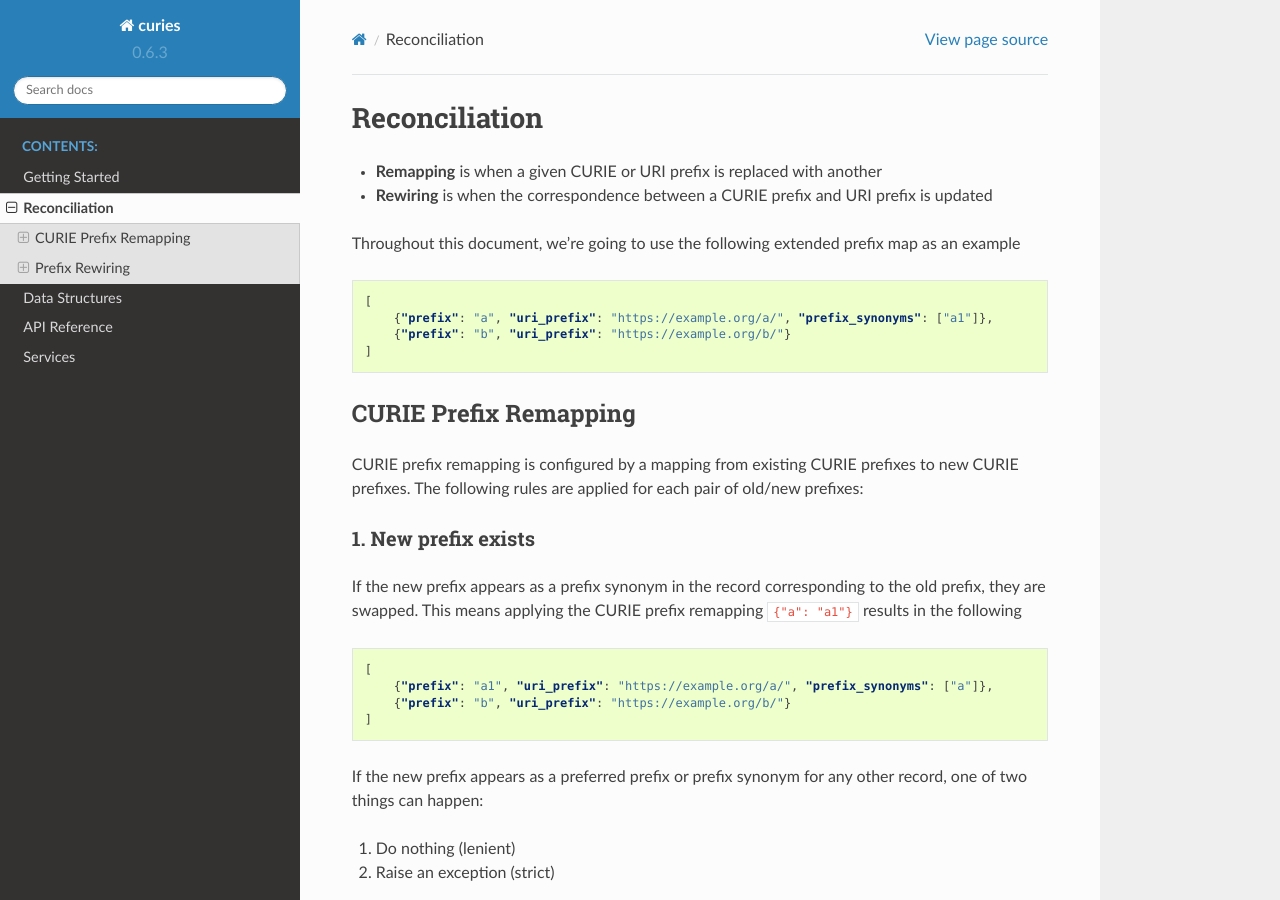
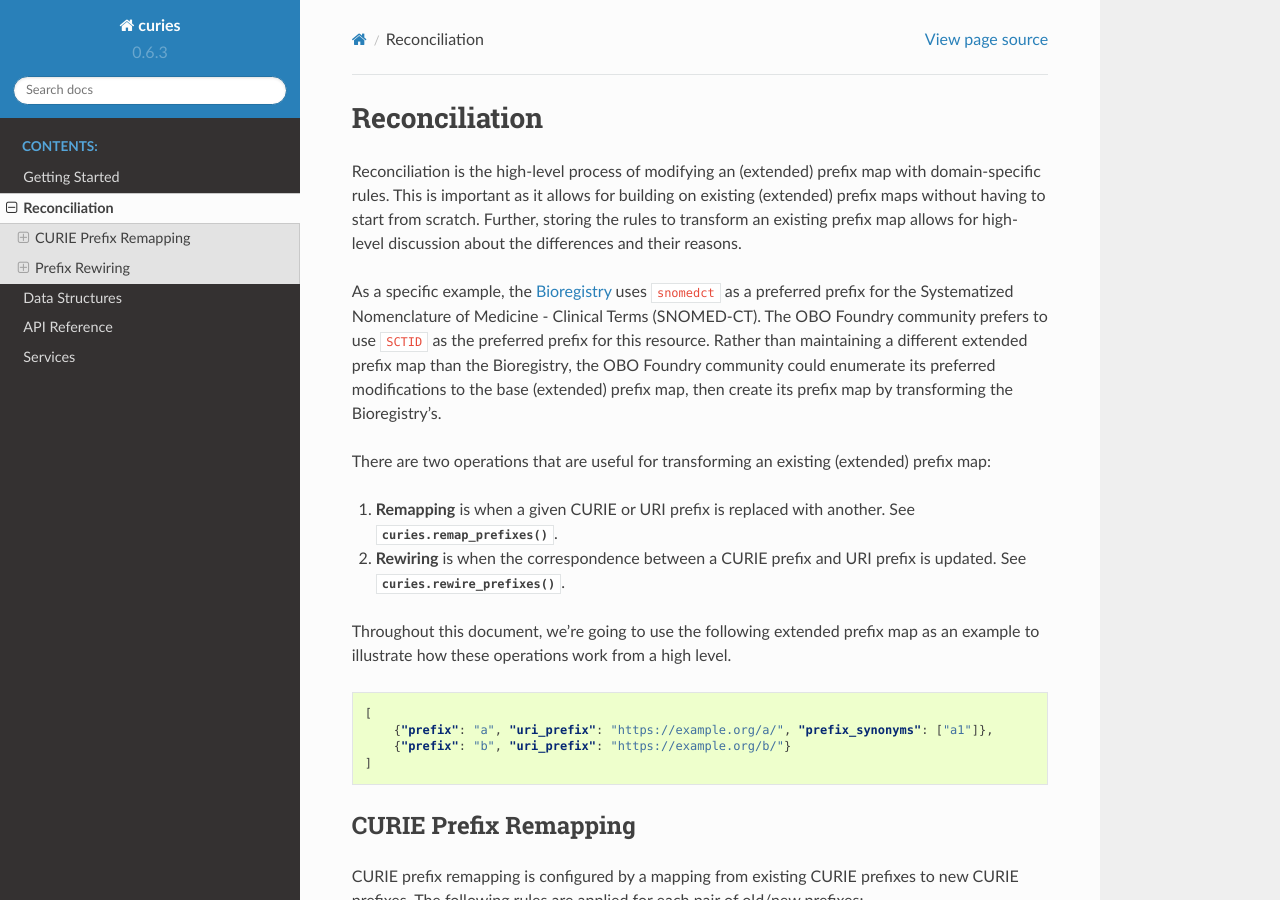
Before and after one commit to biopragmatics/curies, a Sphinx documentation site: the page built from docs/source/reconciliation.rst, in a window 1280 px wide and 900 px high. Built offline with Sphinx 7.4.7 and the Read the Docs theme 2.0.0, drawn with Linux system fonts in a browser that asks for light colours.

Commit message:
Update reconciliation.rst

```diff
--- a/docs/source/reconciliation.rst
+++ b/docs/source/reconciliation.rst
@@ -1,18 +1,26 @@
 Reconciliation
 ==============
-.. todo::
+Reconciliation is the high-level process of modifying an (extended) prefix map with
+domain-specific rules. This is important as it allows for building on existing
+(extended) prefix maps without having to start from scratch. Further, storing the
+rules to transform an existing prefix map allows for high-level discussion about
+the differences and their reasons.
 
-    - What is reconciliation?
-    - Why do we need to do it?
+As a specific example, the `Bioregistry <https://bioregistry.io/>`_ uses ``snomedct`` as a preferred prefix for
+the Systematized Nomenclature of Medicine - Clinical Terms (SNOMED-CT). The
+OBO Foundry community prefers to use ``SCTID`` as the preferred prefix for this
+resource. Rather than maintaining a different extended prefix map than the Bioregistry,
+the OBO Foundry community could enumerate its preferred modifications to the base
+(extended) prefix map, then create its prefix map by transforming the Bioregistry's.
 
-      - When we want to build on a pre-existing extended prefix map, but have a couple use-case-specific overrides.
-        This enables us to build on existing content instead of re-inventing the wheel over and over
+There are two operations that are useful for transforming an existing (extended) prefix
+map:
 
-- **Remapping** is when a given CURIE or URI prefix is replaced with another
-- **Rewiring** is when the correspondence between a CURIE prefix and URI prefix is updated
-
+1. **Remapping** is when a given CURIE or URI prefix is replaced with another. See :func:`curies.remap_prefixes`.
+2. **Rewiring** is when the correspondence between a CURIE prefix and URI prefix is updated. See :func:`curies.rewire_prefixes`.
 
 Throughout this document, we're going to use the following extended prefix map as an example
+to illustrate how these operations work from a high level.
 
 .. code-block:: json
 
```
